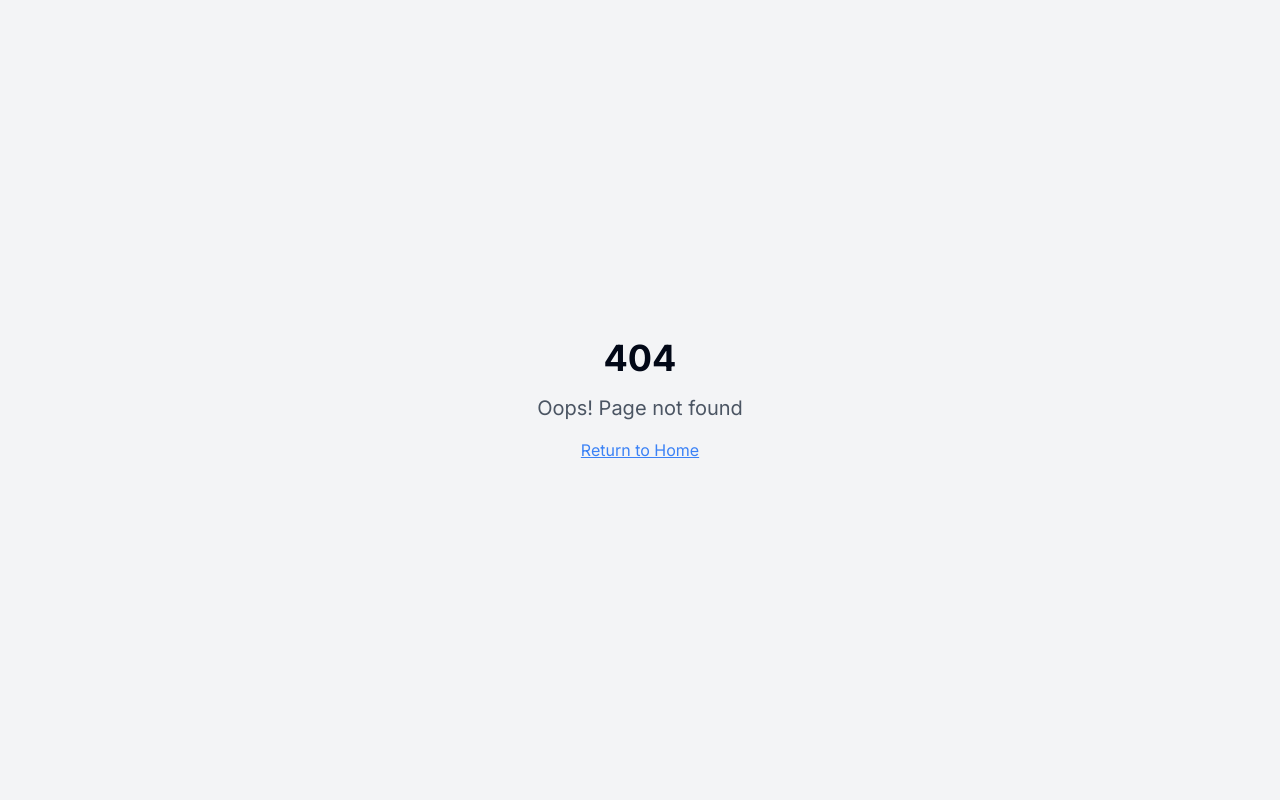
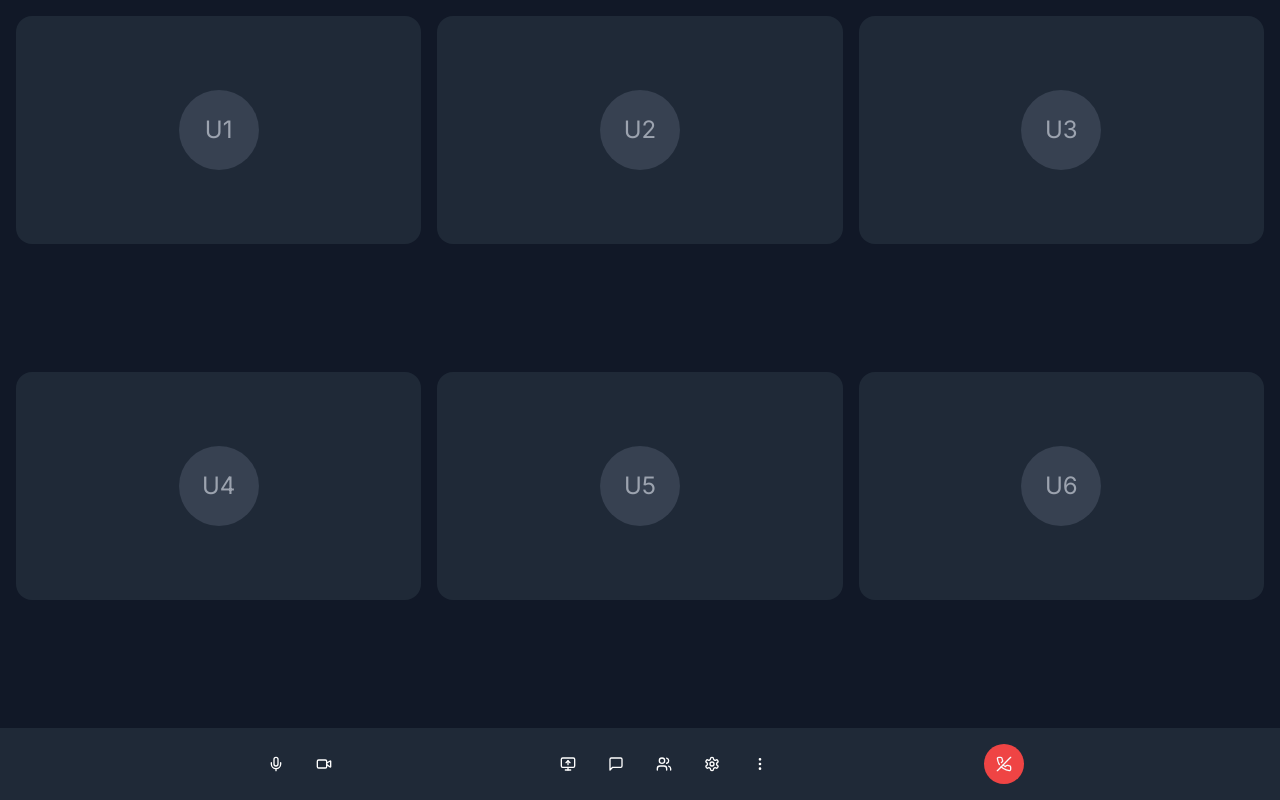
Before and after one commit to Tousif-design/seamless-workspace-flow, a React (Vite) app: page /meet/room in a window 1280 px wide. Before the commit this address had no page. Built offline with nearby package versions, Linux system fonts and the light colour scheme.

Commit message:
Implement video conferencing screen
This commit implements a new screen for video and audio conferencing, similar to Google Meet, which is accessed after joining a meeting.

```diff
--- a/src/App.tsx
+++ b/src/App.tsx
@@ -7,6 +7,7 @@ import { BrowserRouter, Routes, Route } from "react-router-dom";
 import Index from "./pages/Index";
 import Calendar from "./pages/Calendar";
 import Meet from "./pages/Meet";
+import MeetingRoom from "./pages/MeetingRoom";
 import Docs from "./pages/Docs";
 import Sheets from "./pages/Sheets";
 import Jamboard from "./pages/Jamboard";
@@ -25,6 +26,7 @@ const App = () => (
           <Route path="/" element={<Index />} />
           <Route path="/calendar" element={<Calendar />} />
           <Route path="/meet" element={<Meet />} />
+          <Route path="/meet/room" element={<MeetingRoom />} />
           <Route path="/docs" element={<Docs />} />
           <Route path="/sheets" element={<Sheets />} />
           <Route path="/jamboard" element={<Jamboard />} />
--- a/src/pages/Meet.tsx
+++ b/src/pages/Meet.tsx
@@ -1,11 +1,22 @@
 
-import React from "react";
+import React, { useState } from "react";
 import { Button } from "@/components/ui/button";
 import { ChevronLeft, Video, Users, Monitor, MessageSquare } from "lucide-react";
 import { useNavigate } from "react-router-dom";
 
 const Meet = () => {
   const navigate = useNavigate();
+  const [meetingCode, setMeetingCode] = useState("");
+
+  const handleStartMeeting = () => {
+    navigate("/meet/room");
+  };
+
+  const handleJoinMeeting = () => {
+    if (meetingCode.trim()) {
+      navigate("/meet/room");
+    }
+  };
 
   return (
     <div className="min-h-screen bg-gradient-to-br from-white to-gray-50">
@@ -21,7 +32,7 @@ const Meet = () => {
         <div className="space-y-6">
           <div className="flex items-center justify-between">
             <h1 className="text-3xl font-bold text-gray-900">Google Meet</h1>
-            <Button className="bg-green-600 hover:bg-green-700">
+            <Button onClick={handleStartMeeting} className="bg-green-600 hover:bg-green-700">
               <Video className="mr-2 h-4 w-4" /> Start Meeting
             </Button>
           </div>
@@ -36,10 +47,12 @@ const Meet = () => {
               <div className="flex gap-2">
                 <input
                   type="text"
+                  value={meetingCode}
+                  onChange={(e) => setMeetingCode(e.target.value)}
                   placeholder="Enter meeting code"
                   className="flex-1 px-3 py-2 border rounded-lg"
                 />
-                <Button>Join</Button>
+                <Button onClick={handleJoinMeeting}>Join</Button>
               </div>
             </div>
 
--- /dev/null
+++ b/src/pages/MeetingRoom.tsx
@@ -0,0 +1,128 @@
+
+import React, { useState } from "react";
+import { useNavigate } from "react-router-dom";
+import { Button } from "@/components/ui/button";
+import {
+  Video,
+  VideoOff,
+  Mic,
+  MicOff,
+  PhoneOff,
+  MessageSquare,
+  Users,
+  MonitorUp,
+  Settings,
+  MoreVertical,
+} from "lucide-react";
+
+const MeetingRoom = () => {
+  const navigate = useNavigate();
+  const [isVideoOn, setIsVideoOn] = useState(true);
+  const [isAudioOn, setIsAudioOn] = useState(true);
+
+  const handleEndCall = () => {
+    navigate("/meet");
+  };
+
+  return (
+    <div className="h-screen bg-gray-900 flex flex-col">
+      {/* Main content area */}
+      <div className="flex-1 p-4">
+        <div className="grid grid-cols-1 md:grid-cols-2 lg:grid-cols-3 gap-4 h-full">
+          {/* Video tiles */}
+          {[1, 2, 3, 4, 5, 6].map((id) => (
+            <div
+              key={id}
+              className="bg-gray-800 rounded-lg aspect-video flex items-center justify-center"
+            >
+              <div className="w-20 h-20 rounded-full bg-gray-700 flex items-center justify-center">
+                <span className="text-2xl text-gray-400">U{id}</span>
+              </div>
+            </div>
+          ))}
+        </div>
+      </div>
+
+      {/* Control bar */}
+      <div className="bg-gray-800 p-4">
+        <div className="max-w-3xl mx-auto flex items-center justify-between">
+          <div className="flex items-center gap-2">
+            <Button
+              variant="ghost"
+              size="icon"
+              className="rounded-full hover:bg-gray-700"
+              onClick={() => setIsAudioOn(!isAudioOn)}
+            >
+              {isAudioOn ? (
+                <Mic className="h-5 w-5 text-white" />
+              ) : (
+                <MicOff className="h-5 w-5 text-red-500" />
+              )}
+            </Button>
+            <Button
+              variant="ghost"
+              size="icon"
+              className="rounded-full hover:bg-gray-700"
+              onClick={() => setIsVideoOn(!isVideoOn)}
+            >
+              {isVideoOn ? (
+                <Video className="h-5 w-5 text-white" />
+              ) : (
+                <VideoOff className="h-5 w-5 text-red-500" />
+              )}
+            </Button>
+          </div>
+
+          <div className="flex items-center gap-2">
+            <Button
+              variant="ghost"
+              size="icon"
+              className="rounded-full hover:bg-gray-700"
+            >
+              <MonitorUp className="h-5 w-5 text-white" />
+            </Button>
+            <Button
+              variant="ghost"
+              size="icon"
+              className="rounded-full hover:bg-gray-700"
+            >
+              <MessageSquare className="h-5 w-5 text-white" />
+            </Button>
+            <Button
+              variant="ghost"
+              size="icon"
+              className="rounded-full hover:bg-gray-700"
+            >
+              <Users className="h-5 w-5 text-white" />
+            </Button>
+            <Button
+              variant="ghost"
+              size="icon"
+              className="rounded-full hover:bg-gray-700"
+            >
+              <Settings className="h-5 w-5 text-white" />
+            </Button>
+            <Button
+              variant="ghost"
+              size="icon"
+              className="rounded-full hover:bg-gray-700"
+            >
+              <MoreVertical className="h-5 w-5 text-white" />
+            </Button>
+          </div>
+
+          <Button
+            variant="destructive"
+            size="icon"
+            className="rounded-full"
+            onClick={handleEndCall}
+          >
+            <PhoneOff className="h-5 w-5" />
+          </Button>
+        </div>
+      </div>
+    </div>
+  );
+};
+
+export default MeetingRoom;
```
